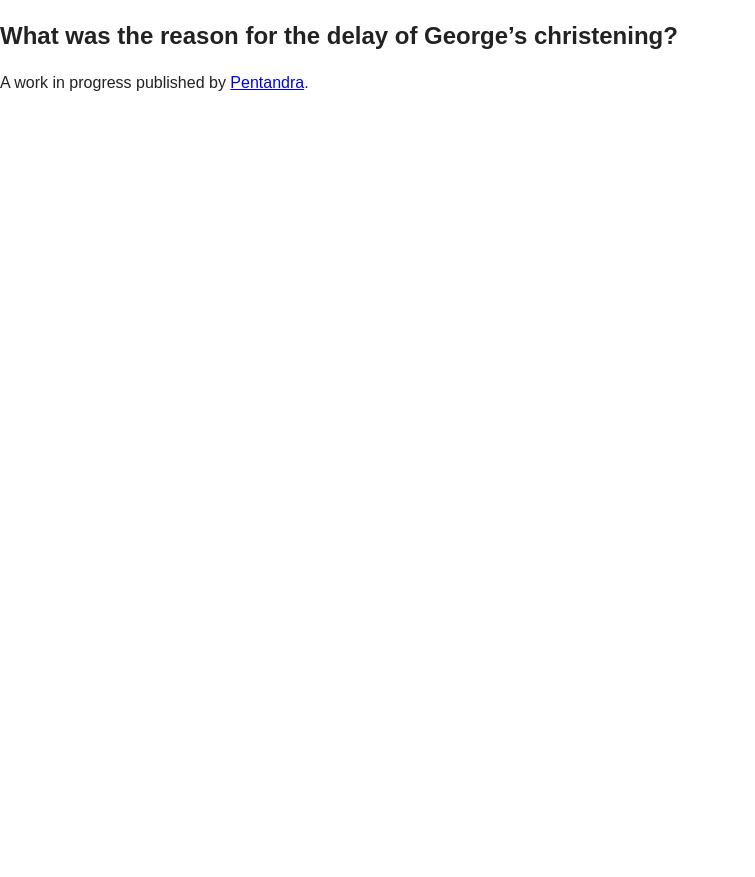
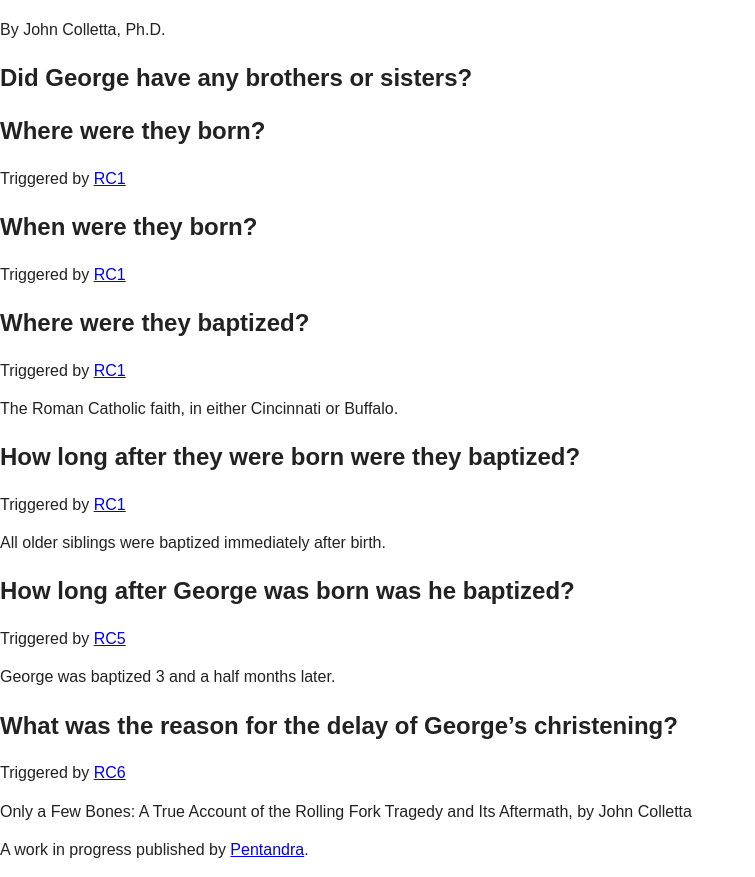
Before and after one commit to pentandra/steps-to-the-future, a plain HTML site: page building-context-around-biographical-facts/step-3/index.html in a window 1280 px wide. Shown: the part 69-946 px from the top of the page, without its empty margins (0-755 px from the left). Before the commit the page ends 800 px from the top, so only its background shows below. Drawn offline with nearby package versions, Linux system fonts and the light colour scheme.

Commit message:
Added more to the research cases demo

```diff
--- a/building-context-around-biographical-facts/step-3/index.html
+++ b/building-context-around-biographical-facts/step-3/index.html
@@ -24,11 +24,67 @@
 
       <h1 property="schema:title">The Backcountry Birth of George F. Ring</h1>
 
+      <p property="dcterms:creator" resource="[this-project:#genealogyjohn]" typeof="schema:Person">By <span property="schema:name">John Colletta, Ph.D.</span></p>
+
     </header>
 
+    <section id="rcase-1" property="schema:hasPart" resource="[this-project:#rcase-1]" typeof="rcases:ResearchCase">
+
+      <h2 property="rcases:question">Did George have any brothers or sisters?</h2>
+
+    </section>
+    <section id="rcase-2" property="schema:hasPart" resource="[this-project:#rcase-2]" typeof="rcases:ResearchCase">
+
+      <h2 property="rcases:question">Where were they born?</h2>
+
+      <p>Triggered by <a property="rcases:trigger" resource="[this-project:#rcase-1]" href="#rcase-1">RC1</a></p>
+
+    </section>
+    <section id="rcase-3" property="schema:hasPart" resource="[this-project:#rcase-3]" typeof="rcases:ResearchCase">
+
+      <h2 property="rcases:question">When were they born?</h2>
+
+      <p>Triggered by <a property="rcases:trigger" resource="[this-project:#rcase-1]" href="#rcase-1">RC1</a></p>
+
+    </section>
+    <section id="rcase-4" property="schema:hasPart" resource="[this-project:#rcase-4]" typeof="rcases:ResearchCase">
+
+      <h2 property="rcases:question">Where were they baptized?</h2>
+
+      <p>Triggered by <a property="rcases:trigger" resource="[this-project:#rcase-1]" href="#rcase-1">RC1</a></p>
+
+      <p property="rcases:conclusion">The Roman Catholic faith, in either Cincinnati or Buffalo.</p>
+
+    </section>
+    <section id="rcase-5" property="schema:hasPart" resource="[this-project:#rcase-5]" typeof="rcases:ResearchCase">
+
+      <h2 property="rcases:question">How long after they were born were they baptized?</h2>
+
+      <p>Triggered by <a property="rcases:trigger" resource="[this-project:#rcase-1]" href="#rcase-1">RC1</a></p>
+
+      <p property="rcases:conclusion">All older siblings were baptized immediately after birth.</p>
+
+    </section>
+    <section id="rcase-6" property="schema:hasPart" resource="[this-project:#rcase-6]" typeof="rcases:ResearchCase">
+
+      <h2 property="rcases:question">How long after George was born was he baptized?</h2>
+
+      <p>Triggered by <a property="rcases:trigger" resource="[this-project:#rcase-5]" href="#rcase-5">RC5</a></p>
+
+      <p property="rcases:conclusion">George was baptized 3 and a half months later.</p>
+
+    </section>
     <section id="rcase-8" property="schema:hasPart" resource="[this-project:#rcase-8]" typeof="rcases:ResearchCase">
 
       <h2 property="rcases:question">What was the reason for the delay of George’s christening?</h2>
+
+      <p>Triggered by <a property="rcases:trigger" resource="[this-project:#rcase-6]" href="#rcase-6">RC6</a></p>
+
+    </section>
+
+    <section id="only-a-few-bones" resource="urn:isbn:9780970132703:47-75" typeof="schema:Book bibo:Book">
+
+      <p><span property="schema:name bibo:title">Only a Few Bones: A True Account of the Rolling Fork Tragedy and Its Aftermath</span>, by <span property="schema:creator" resource="[this-project:#genealogyjohn]">John Colletta</span></p>
 
     </section>
 
```
